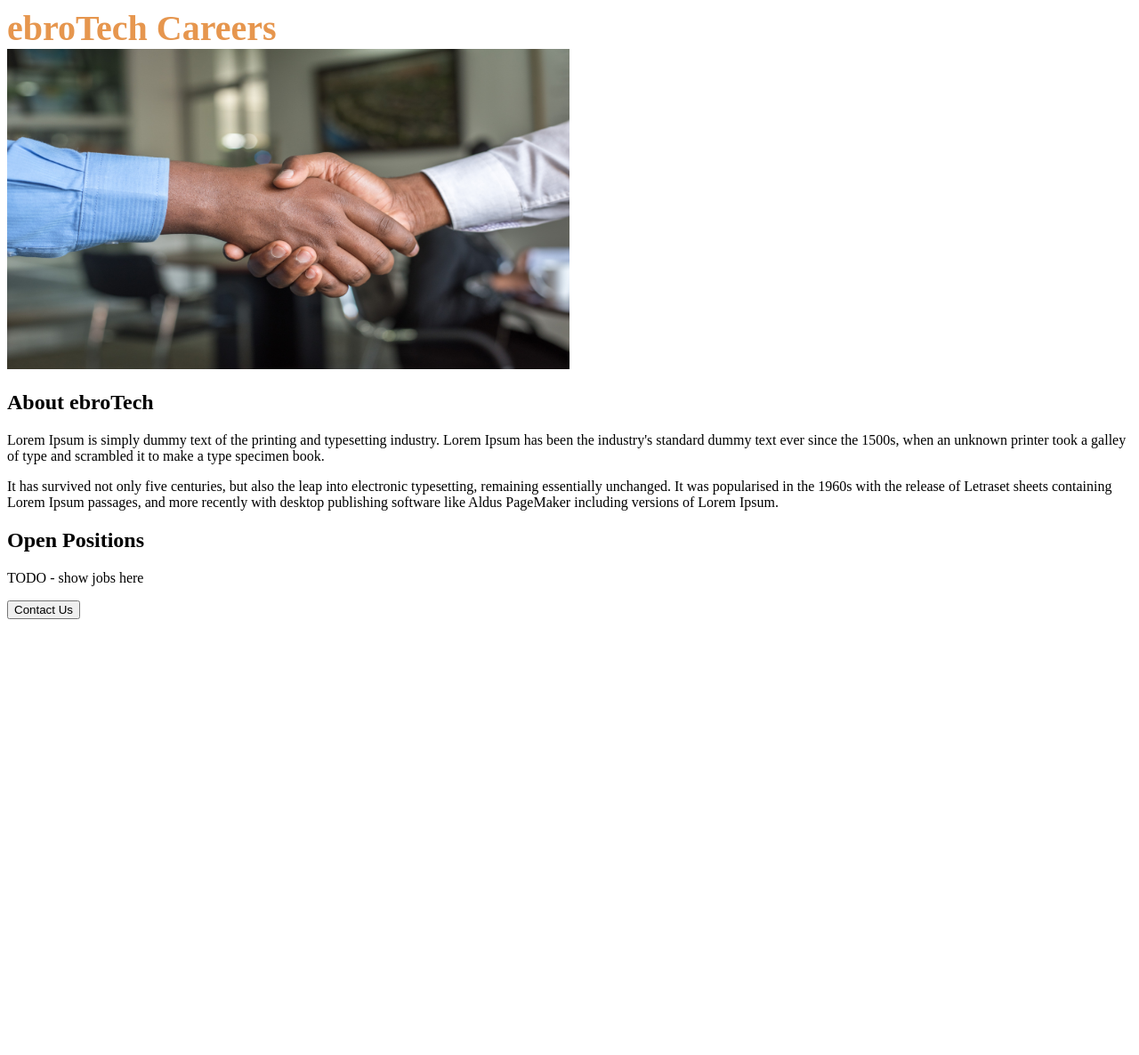
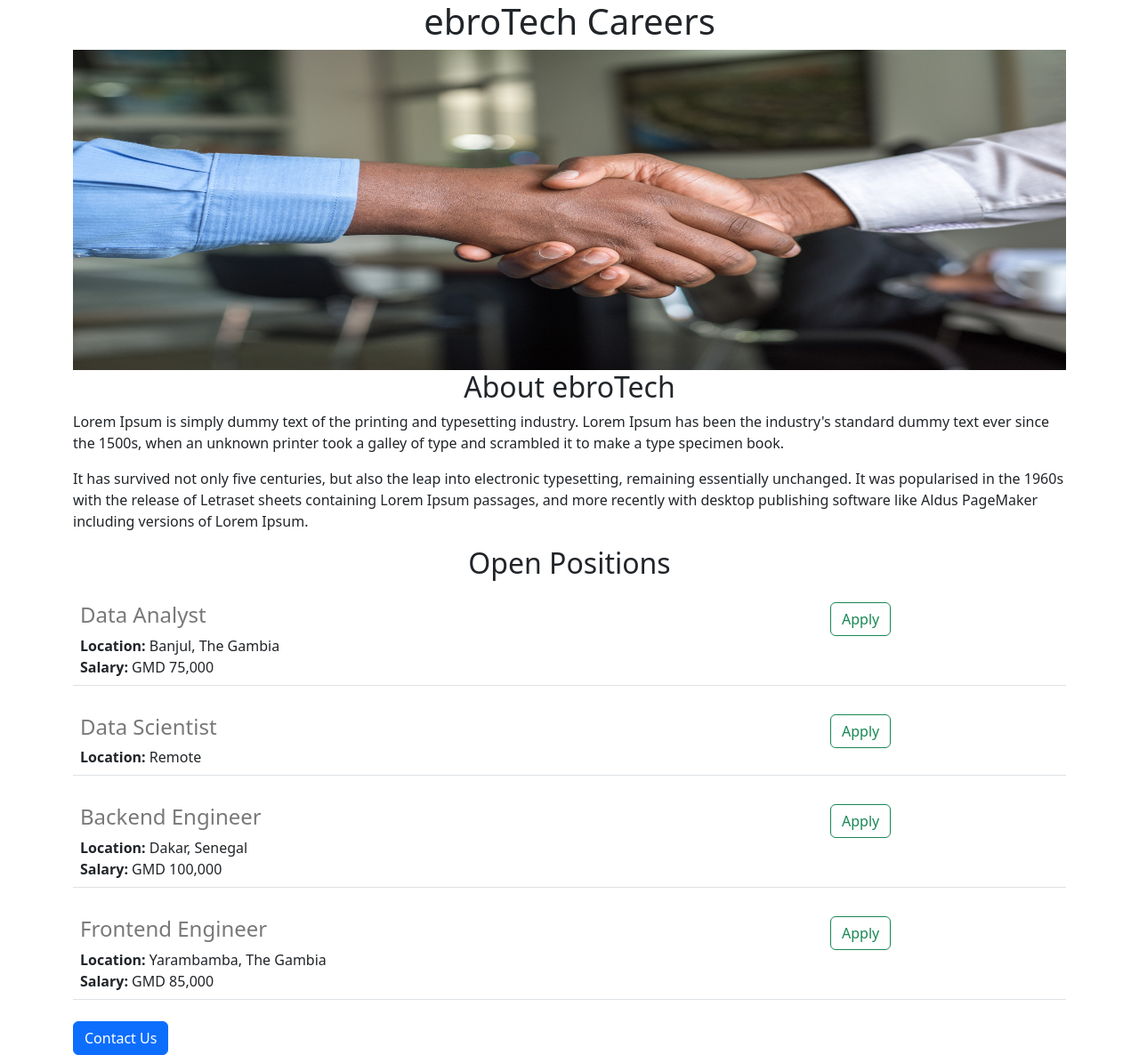
Before and after one commit to siseebrima/ebrima-careers-website, a Flask app: page / in a window 1280 px wide. Shown: the whole page at 89% size. Before the commit the page ends 696 px from the top, so only its background shows below. Run offline with Flask 2, Linux system fonts and the light colour scheme.

Commit message:
added dynamic data

```diff
--- a/app.py
+++ b/app.py
@@ -1,7 +1,37 @@
-from flask import Flask, render_template
+from flask import Flask, render_template, jsonify
 
 app = Flask(__name__)
+JOBS = [
+    {
+        'id': 1,
+        'title': 'Data Analyst',
+        'location': 'Banjul, The Gambia',
+        'salary': 'GMD 75,000'
+    },
+    {
+        'id': 2,
+        'title': 'Data Scientist',
+        'location': 'Remote',
+        # 'salary': 'GMD 175,000'
+    },
+    {
+        'id': 3,
+        'title': 'Backend Engineer',
+        'location': 'Dakar, Senegal',
+        'salary': 'GMD 100,000'
+    },
+    {
+        'id': 4,
+        'title': 'Frontend Engineer',
+        'location': 'Yarambamba, The Gambia',
+        'salary': 'GMD 85,000'
+    },
+]
 
 @app.route('/')
 def hello_world():
-    return render_template('home.html')
+    return render_template('home.html', jobs=JOBS)
+
+@app.route('/api/jobs')
+def jobs():
+    return jsonify(JOBS)
--- a/templates/home.html
+++ b/templates/home.html
@@ -5,39 +5,31 @@
     <meta http-equiv="X-UA-Compatible" content="IE=edge">
     <meta name="viewport" content="width=device-width, initial-scale=1.0">
     <title>ebroTech Careers</title>
+    <link href="https://cdn.jsdelivr.net/npm/bootstrap@5.3.0-alpha1/dist/css/bootstrap.min.css" rel="stylesheet" integrity="sha384-GLhlTQ8iRABdZLl6O3oVMWSktQOp6b7In1Zl3/Jr59b6EGGoI1aFkw7cmDA6j6gD" crossorigin="anonymous">
     <style>
-        #container {
-
+        #banner {
+            height: 360px;
+            width:100%;
         }
-        h1 {
-            margin: 0 auto;
-            font-size: 40px;
-            color: rgb(230,150, 78);
-        }
-        #banner {
-            font-family: Roboto;
-            height: 360px;
-            width: 50%;
-
-
-        }
-
-
     </style>
 </head>
 <body>
-    <div class="container">
-        <h1>ebroTech Careers</h1>
-        <img id="banner" src="http://127.0.0.1:5000/static/banner.jpg" alt="banner" >
-        <h2>About ebroTech</h2>
+    <div id="container" class="container">
+        <h1 class="text-center">ebroTech Careers</h1>
+        <img class="img-fluid" id="banner" src="http://127.0.0.1:5000/static/banner.jpg" alt="banner" >
+        <h2 class="text-center">About ebroTech</h2>
         <p>
             Lorem Ipsum is simply dummy text of the printing and typesetting industry. Lorem Ipsum has been the industry's standard dummy text ever since the 1500s, when an unknown printer took a galley of type and scrambled it to make a type specimen book.
         </p>
         <p>It has survived not only five centuries, but also the leap into electronic typesetting, remaining essentially unchanged. It was popularised in the 1960s with the release of Letraset sheets containing Lorem Ipsum passages, and more recently with desktop publishing software like Aldus PageMaker including versions of Lorem Ipsum.</p>
-        <h2>Open Positions</h2>
-        <p>TODO - show jobs here</p>
+        <h2 class="text-center">Open Positions</h2>
+        <p>
+            {% for job in jobs %}
+                {% include 'jobItem.html' %}
+            {% endfor %}
+        </p>
 
-        <button>Contact Us</button>
+        <button type="button" class="btn btn-primary">Contact Us</button>
     </div>
 </body>
 </html>
--- /dev/null
+++ b/templates/jobItem.html
@@ -0,0 +1,18 @@
+<div class=" border-bottom mb-4 p-2">
+    <div class="row">
+        <div class="col-9">
+            <h4 style="color:rgb(120, 120, 120)">{{job['title']}}</h4>
+            <div>
+                <strong>Location:</strong> {{job['location']}}
+            </div>
+            {% if 'salary' in job %}
+                <div>
+                    <strong>Salary:</strong> {{job['salary']}}
+                </div>
+            {% endif %}
+        </div>
+        <div class="col-3">
+            <button type="button" class="btn btn-outline-success">Apply</button>
+        </div>
+    </div>
+</div>
```
